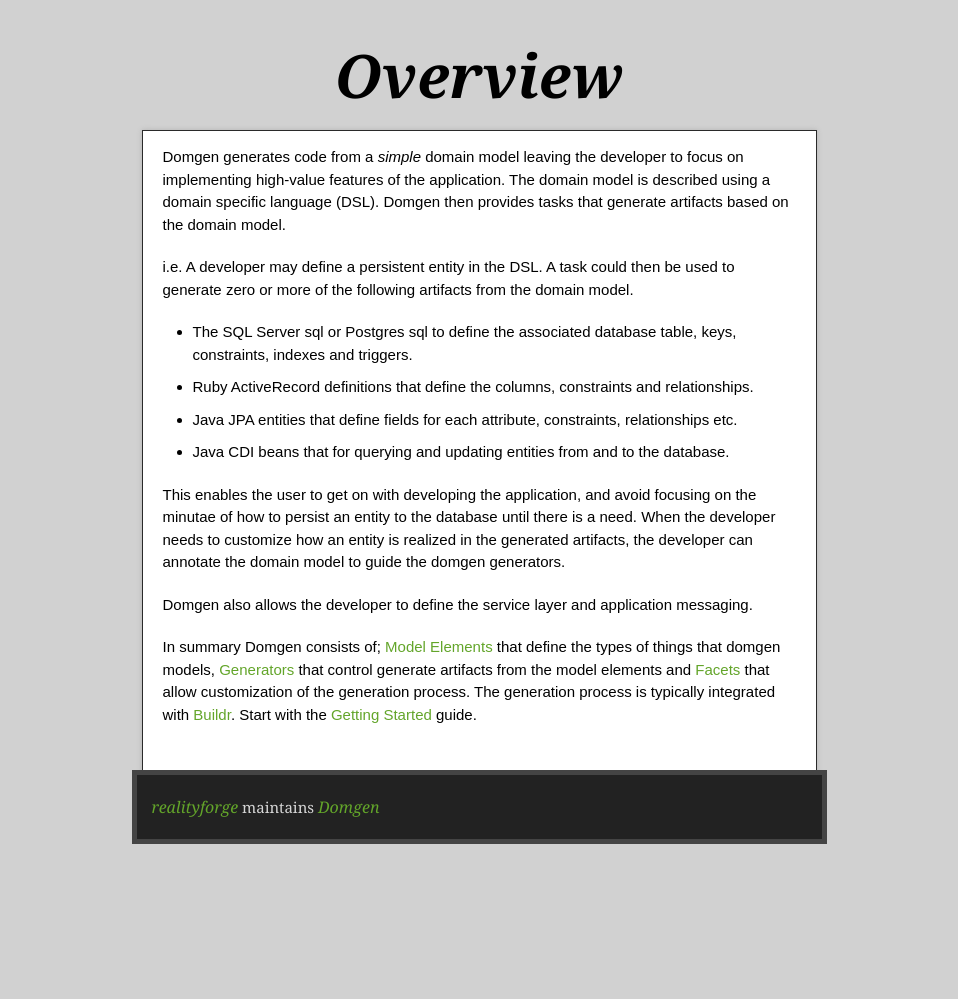
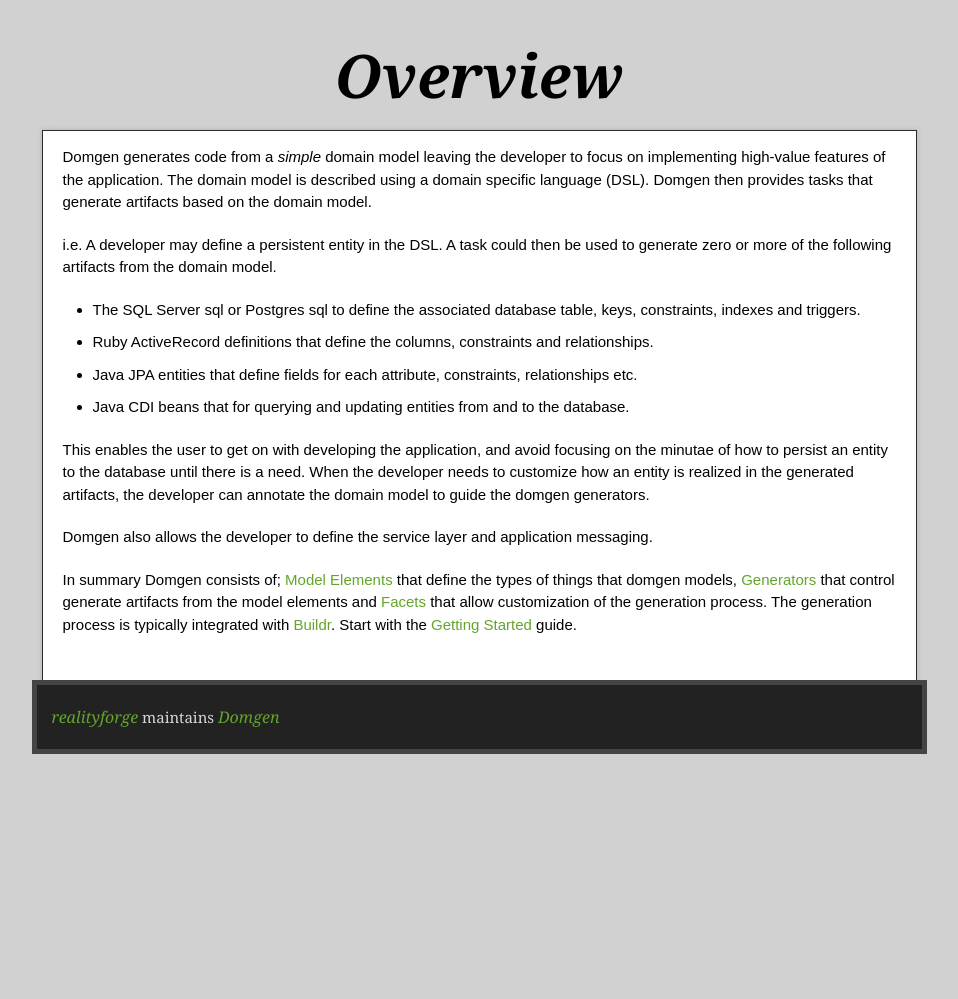
Before and after one commit to realityforge/domgen, a Jekyll site: the page built from index.html, in a window 1280 px wide. Shown: the whole page, without its empty margins (161-1119 px from the left). Built offline with Jekyll 4.4.1, drawn with Linux system fonts in a browser that asks for light colours; after the commit the page ends 909 px from its top, so only the background shows below that.

```diff
--- a/stylesheets/stylesheet.css
+++ b/stylesheets/stylesheet.css
@@ -456,7 +456,7 @@ h1.title {
 }
 
 .wrapper {
-  width: 675px;
+  width: 875px;
   margin: 0 auto;
 }
 
@@ -559,7 +559,7 @@ footer .owner p a {
 }
 
 .markdown-body pre {
-  padding: 10px 70px 10px 0;
+  padding: 10px 20px 10px 20px;
   margin-left: -20px;
   margin-right: -20px;
   font-family: 'Monaco', 'Lucida Console', monospace;
```
